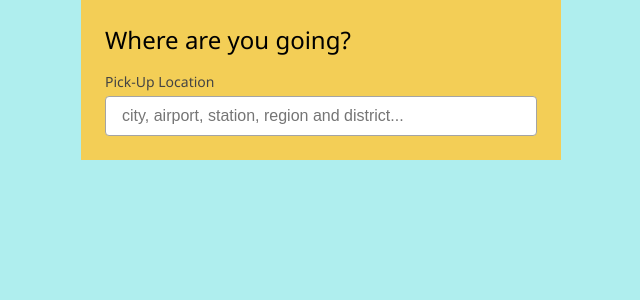
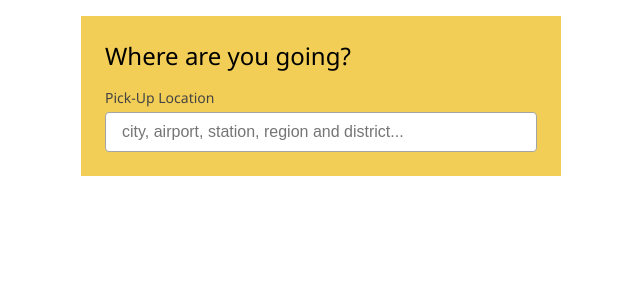
Before and after one commit to StoutyAlex/search-app, a React app: page / in a window 1280 px wide. Shown: the top 300 px of the page, without its empty margins (59-699 px from the left). Built offline with nearby package versions, Linux system fonts and the light colour scheme.

Commit message:
added body-padding

```diff
--- a/src/styles/base.scss
+++ b/src/styles/base.scss
@@ -57,8 +57,8 @@ html {
 }
 
 body {
+  margin-top: 16px;
   display: block;
-  background-color: paleturquoise;
   font-family: Segoe UI,Tahoma,sans-serif;
 }
 
```
